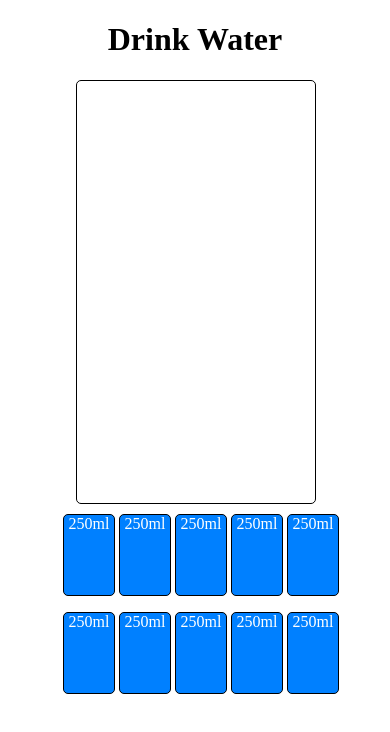
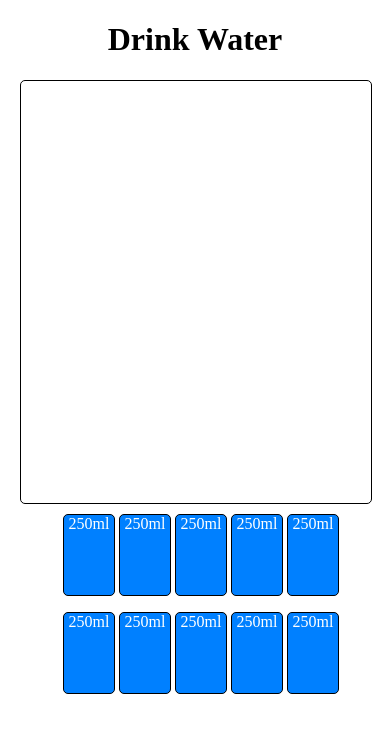
Before and after one commit to kykp/water_drink, a React (Create React App) app: page / in a window 390 px wide. Shown: the top 732 px of the page. Built offline with nearby package versions, Linux system fonts and the light colour scheme.

Commit message:
fix: mobile styles

```diff
--- a/src/index.css
+++ b/src/index.css
@@ -1,12 +1,12 @@
 body {
-  display: flex;
-  height: 100vh;
-  justify-content: center;
-  margin: 0 auto;
+  margin: 0;
   text-align: center;
 }
 #root {
   max-width: 1440px;
+  width: 100%;
+  margin: 0 auto;
+  text-rendering: optimizeLegibility;
 }
 .container {
   margin:0 auto;
```
